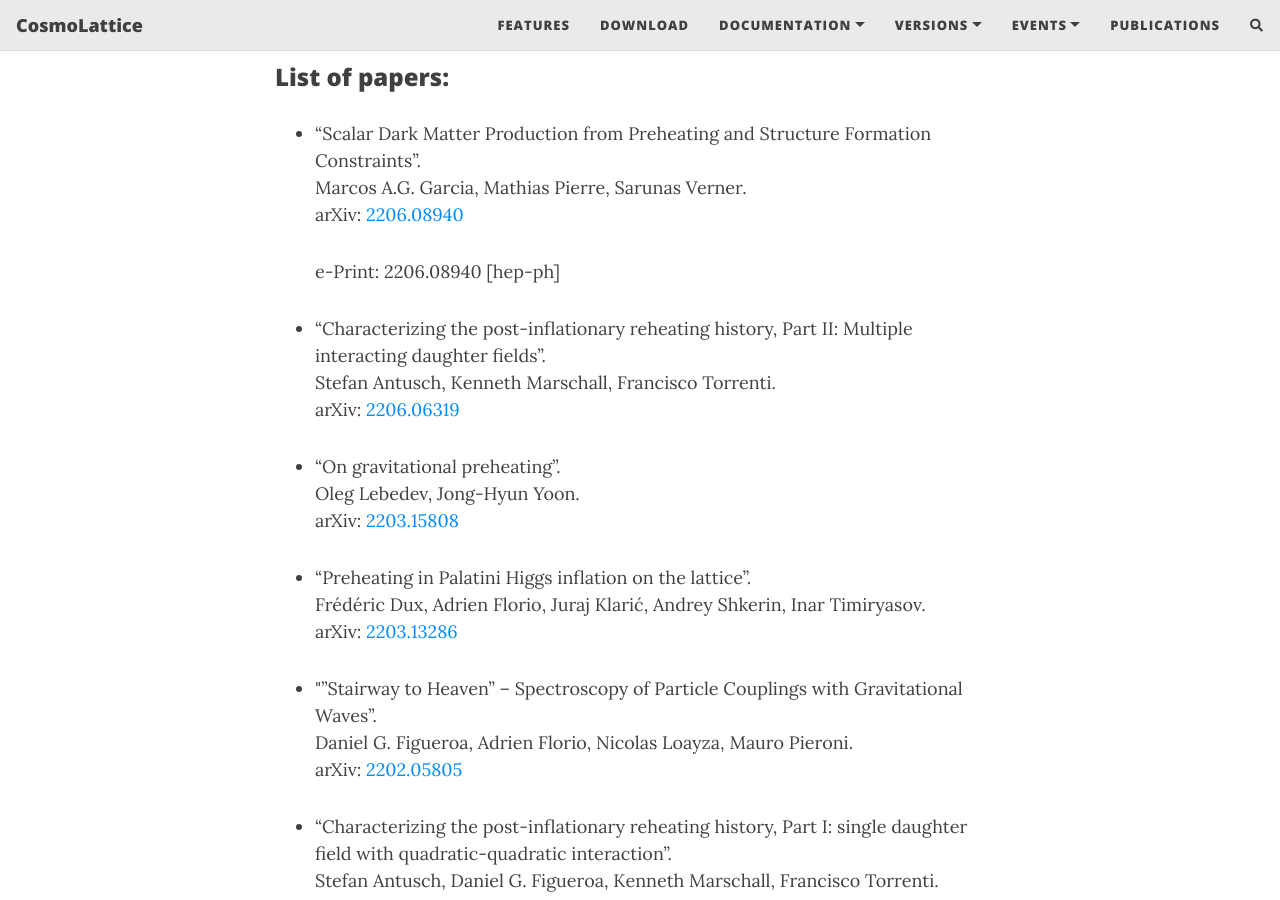
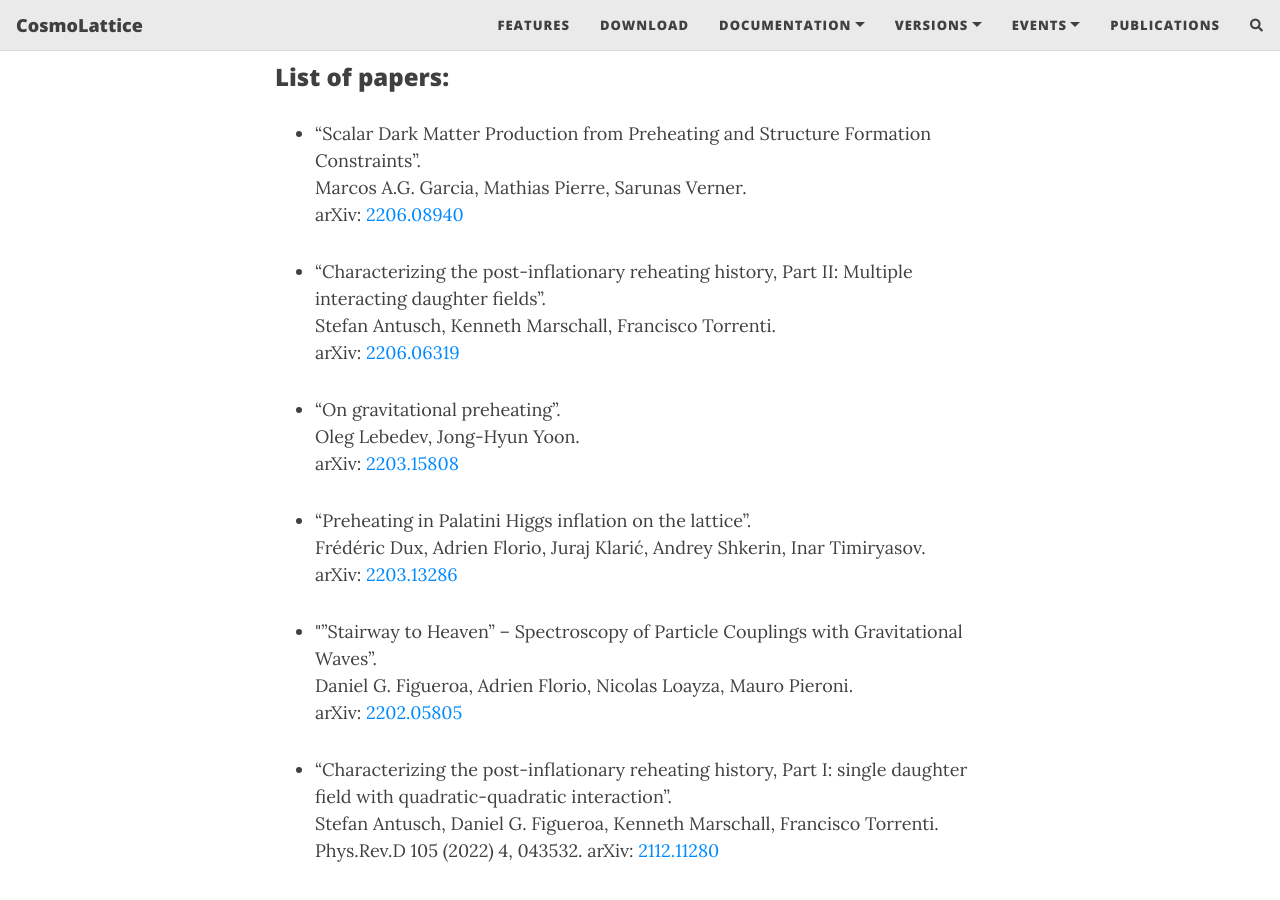
Before and after one commit to cosmolattice/cosmolatticeweb, a Jekyll site: the page built from publications.md, in a window 1280 px wide and 900 px high, scrolled down 350 px. Built offline with Jekyll 4.4.1, drawn with Linux system fonts in a browser that asks for light colours; nearby versions of some CDN libraries; comment, search, counter and statistics services are not loaded.

Commit message:
Update publications.md

```diff
--- a/publications.md
+++ b/publications.md
@@ -12,8 +12,6 @@ appear here, please let us know and we will gladly include it!
 - "Scalar Dark Matter Production from Preheating and Structure Formation Constraints". \
   Marcos A.G. Garcia, Mathias Pierre, Sarunas Verner. \
   arXiv: <a href="https://arxiv.org/abs/2206.08940" target="_blank" rel="noopener noreferrer">2206.08940</a>
-
-  e-Print: 2206.08940 [hep-ph]
 
 - "Characterizing the post-inflationary reheating history, Part II: Multiple interacting daughter fields". \
   Stefan Antusch, Kenneth Marschall, Francisco Torrenti. \
```
